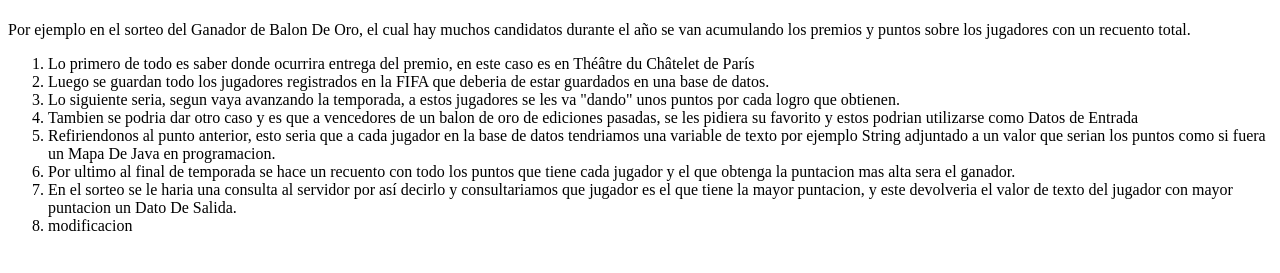
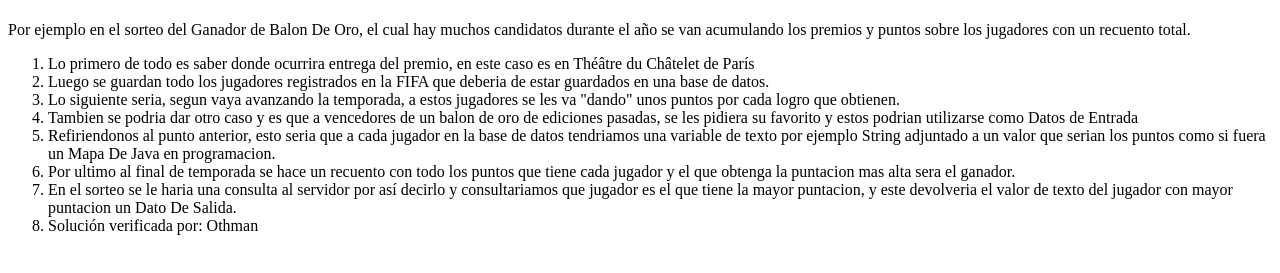
Before and after one commit to oraselq824/Prueba_DWEC, a plain HTML site: page Ejercicio0.html in a window 1280 px wide. Shown: the part 59-332 px from the top of the page. Drawn offline with Linux system fonts and the light colour scheme.

Commit message:
Solución verificada por: othman

```diff
--- a/Ejercicio0.html
+++ b/Ejercicio0.html
@@ -18,7 +18,7 @@
         <li>Refiriendonos al punto anterior, esto seria que a cada jugador en la base de datos tendriamos una variable de texto por ejemplo String adjuntado a un valor que serian los puntos como si fuera un Mapa De Java en programacion.</li>
         <li>Por ultimo al final de temporada se hace un recuento con todo los puntos que tiene cada jugador y el que obtenga la puntacion mas alta sera el ganador.</li>
         <li>En el sorteo se le haria una consulta al servidor por así decirlo y consultariamos que jugador es el que tiene la mayor puntacion, y este devolveria el valor de texto del jugador con mayor puntacion un Dato De Salida.</li>
-        <li>modificacion</li>
+        <li>Solución verificada por: Othman</li>
     </ol>
 </body>
 </html>
```
